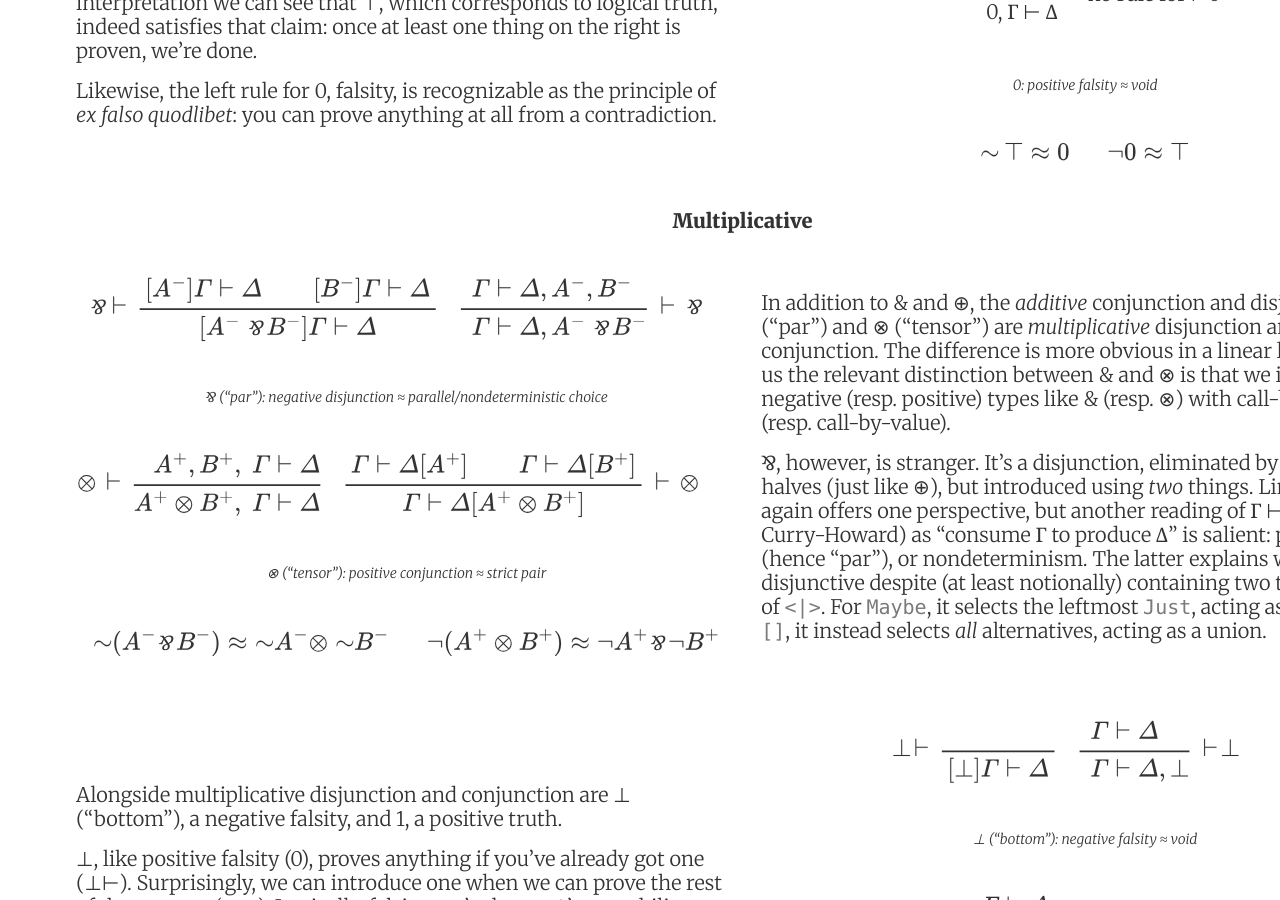
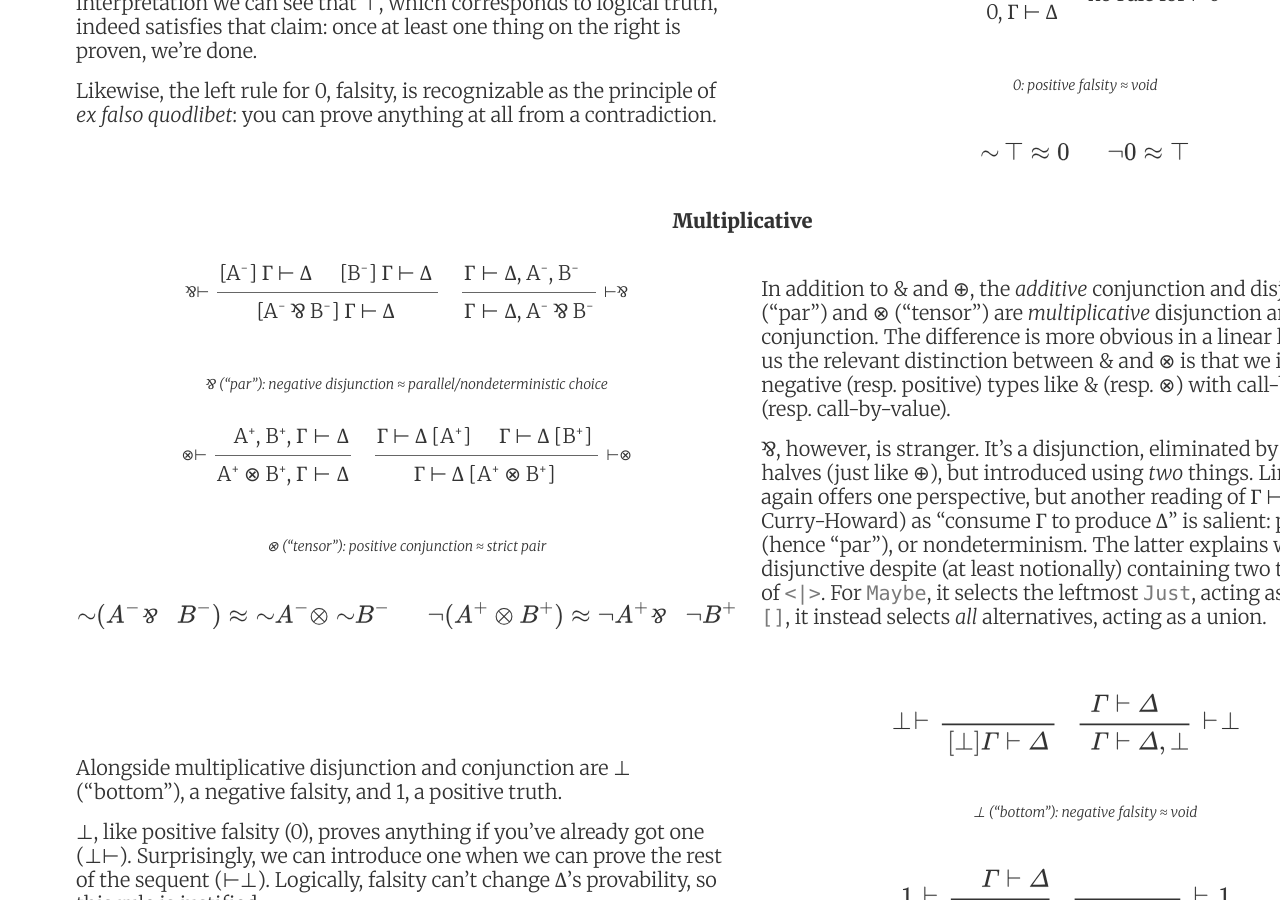
Before and after one commit to robrix/robrix.github.io, a Jekyll site: the page docs/posts/2021-06-07-duality/index.html, which Jekyll copies as it is, in a window 1280 px wide and 900 px high, scrolled down 1407 px. Built offline with Jekyll 4.4.1, drawn with Linux system fonts in a browser that asks for light colours; some of the changed text lies outside the part shown.

Commit message:
Typeset the multiplicative binary connectives.

```diff
--- a/docs/posts/2021-06-07-duality/index.html
+++ b/docs/posts/2021-06-07-duality/index.html
@@ -59,7 +59,7 @@
   <h1>Duality</h1>
   <span class="post-meta">Jun 7, 2021</span><br>
 
-  <span class="post-meta small">16 minute read</span>
+  <span class="post-meta small">17 minute read</span>
 </div>
 
 <article class="post-content">
@@ -263,23 +263,31 @@ $$</span></p>
     </tr>
     <tr>
       <td colspan="2">
-        $$
-        \begin{prooftree}
-        \hskip -10pt
-        \def\labelSpacing{8pt}
-        \LeftLabel{$⅋\ \ \kern1pt ⊢$}
-        \AxiomC{$[A^-] Γ ⊢ Δ$}
-        \AxiomC{$[B^-] Γ ⊢ Δ$}
-        \BinaryInfC{$[A^-\ ⅋\ \ \ B^-] Γ ⊢ Δ$}
-        \end{prooftree}
-        \begin{prooftree}
-        \hskip 10pt
-        \def\labelSpacing{8pt}
-        \RightLabel{$\ ⊢ \kern1pt ⅋$}
-        \Axiom$\fCenter Γ ⊢ Δ, A^-, B^-$
-        \UnaryInf$\fCenter Γ ⊢ Δ, A^-\ ⅋\ \ \ B^-$
-        \end{prooftree}
-        $$
+        <div class="connective">
+          <div class="rule">
+            <div class="label">⅋⊢</div>
+            <div class="inference">
+              <div class="premises">
+                <div class="premise">[A<sup>−</sup>] Γ ⊢ Δ</div>
+                <div class="premise">[B<sup>−</sup>] Γ ⊢ Δ</div>
+              </div>
+              <span class="line-of-inference"></span>
+              <div class="conclusion">[A<sup>−</sup> ⅋ B<sup>−</sup>] Γ ⊢ Δ</div>
+            </div>
+          </div>
+          <div class="rule">
+            <div class="inference">
+              <div class="premise Γ">Γ</div>
+              <div class="premise turnstile">⊢</div>
+              <div class="premise Δ">Δ, A<sup>−</sup>, B<sup>−</sup></div>
+              <span class="line-of-inference"></span>
+              <div class="conclusion Γ">Γ</div>
+              <div class="conclusion turnstile">⊢</div>
+              <div class="conclusion Δ">Δ, A<sup>−</sup> ⅋ B<sup>−</sup></div>
+            </div>
+            <div class="label">⊢⅋</div>
+          </div>
+        </div>
       </td>
       <td colspan="2" rowspan="5">
         <p>In addition to &amp; and ⊕, the <em>additive</em> conjunction and disjunction, ⅋ (“par”) and ⊗ (“tensor”) are <em>multiplicative</em> disjunction and conjunction. The difference is more obvious in a linear logic, but for us the relevant distinction between &amp; and ⊗ is that we identify negative (resp. positive) types like &amp; (resp. ⊗) with call-by-name (resp. call-by-value).</p>
@@ -293,23 +301,31 @@ $$</span></p>
     </tr>
     <tr>
       <td colspan="2">
-        $$
-        \begin{prooftree}
-        \hskip -10pt
-        \def\labelSpacing{8pt}
-        \LeftLabel{$⊗ \kern1pt ⊢$}
-        \Axiom$A^+, B^+, \fCenter Γ ⊢ Δ$
-        \UnaryInf$A^+ ⊗ B^+, \fCenter Γ ⊢ Δ$
-        \end{prooftree}
-        \begin{prooftree}
-        \hskip 10pt
-        \def\labelSpacing{8pt}
-        \RightLabel{$\ ⊢ \kern1pt ⊗$}
-        \AxiomC{$Γ ⊢ Δ [A^+]$}
-        \AxiomC{$Γ ⊢ Δ [B^+]$}
-        \BinaryInfC{$Γ ⊢ Δ [A^+ ⊗ B^+]$}
-        \end{prooftree}
-        $$
+        <div class="connective">
+          <div class="rule">
+            <div class="label">⊗⊢</div>
+            <div class="inference">
+              <div class="premise Γ">A<sup>+</sup>, B<sup>+</sup>, Γ</div>
+              <div class="premise turnstile">⊢</div>
+              <div class="premise Δ">Δ</div>
+              <span class="line-of-inference"></span>
+              <div class="conclusion Γ">A<sup>+</sup> ⊗ B<sup>+</sup>, Γ</div>
+              <div class="conclusion turnstile">⊢</div>
+              <div class="conclusion Δ">Δ</div>
+            </div>
+          </div>
+          <div class="rule">
+            <div class="inference">
+              <div class="premises">
+                <div class="premise">Γ ⊢ Δ [A<sup>+</sup>]</div>
+                <div class="premise">Γ ⊢ Δ [B<sup>+</sup>]</div>
+              </div>
+              <span class="line-of-inference"></span>
+              <div class="conclusion">Γ ⊢ Δ [A<sup>+</sup> ⊗ B<sup>+</sup>]</div>
+            </div>
+            <div class="label">⊢⊗</div>
+          </div>
+        </div>
       </td>
     </tr>
     <tr>
```
Also changed, not shown: docs/feed.xml (+50 -34 lines), posts/2021-06-07-duality.md (+50 -34 lines).
